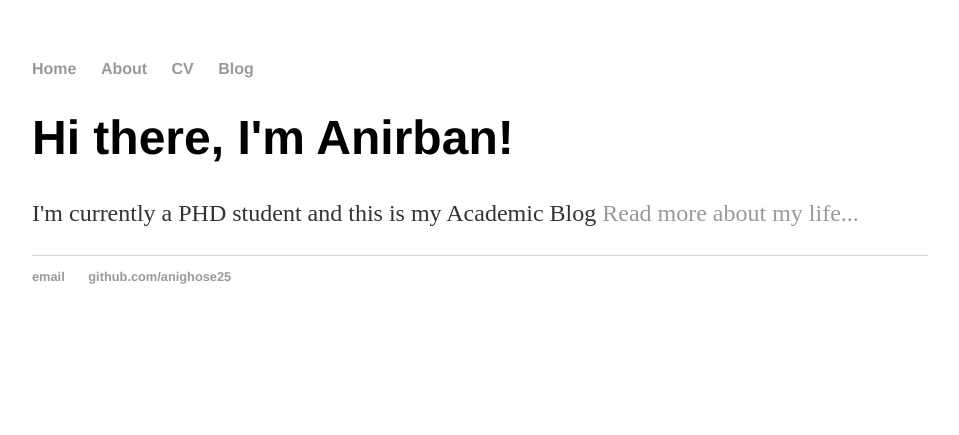
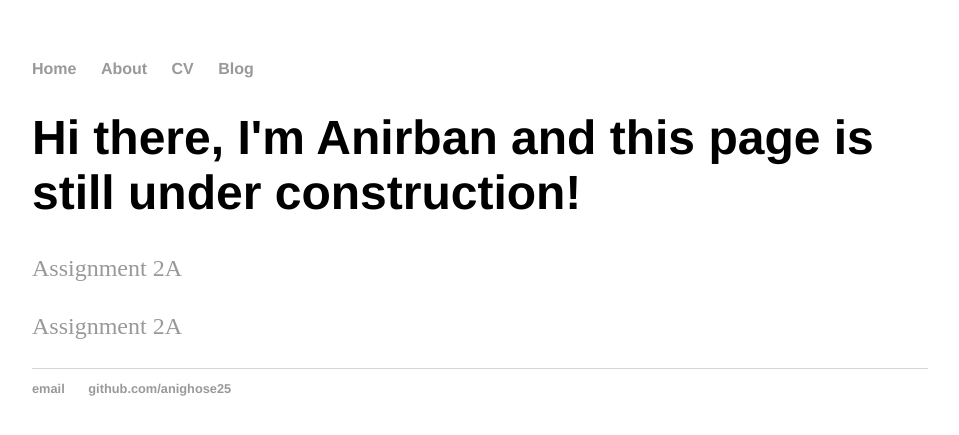
Before and after one commit to anighose25/anighose25.github.io, a Jekyll site: the page built from index.html, in a window 1280 px wide. Shown: the top 435 px of the page, without its empty margins (160-1119 px from the left). Built offline with Jekyll 4.4.1, drawn with Linux system fonts in a browser that asks for light colours.

Commit message:
Update index.html

```diff
--- a/index.html
+++ b/index.html
@@ -3,6 +3,8 @@ layout: default
 title: Academic Blog
 ---
 <div class="blurb">
-	<h1>Hi there, I'm Anirban!</h1>
-	<p>I'm currently a PHD student and this is my Academic Blog <a href="/about">Read more about my life...</a></p>
+	<h1>Hi there, I'm Anirban and this page is still under construction!</h1>
+	<p> <a href="assignment2a.html">Assignment 2A</a></p>
+	<p> <a href="assignment2b.html">Assignment 2A</a></p>
+
 </div><!-- /.blurb -->
```
